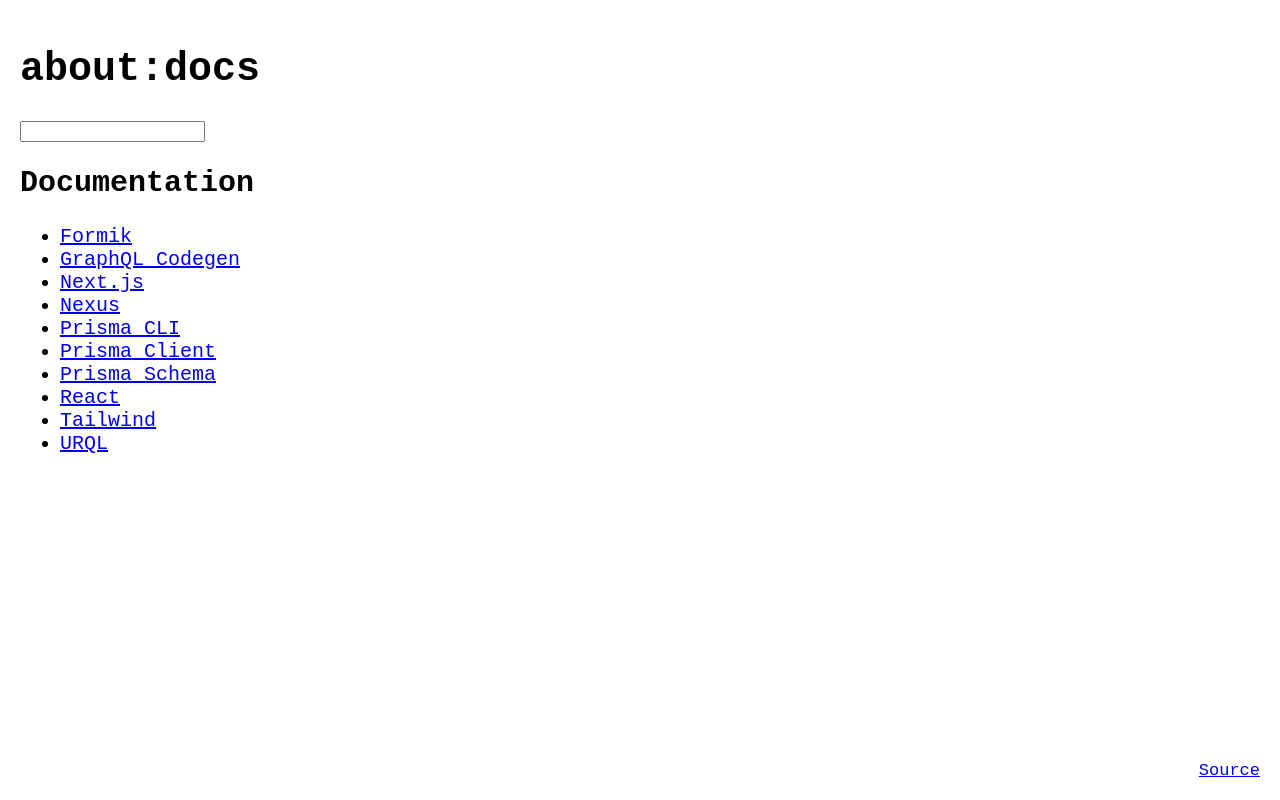
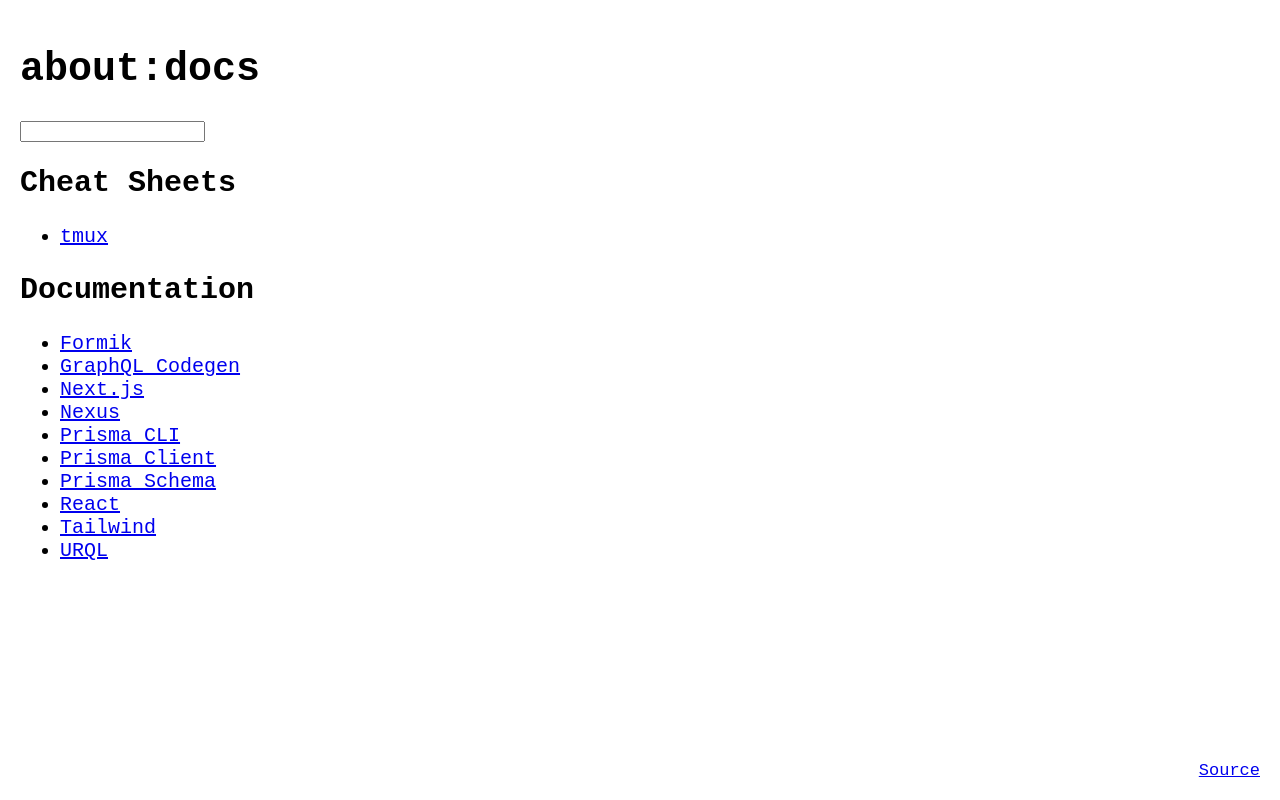
Before and after one commit to kinday/browser-homepage, a website built with Parcel: page index.html in a window 1280 px wide. Built offline with nearby package versions, Linux system fonts and the light colour scheme.

Commit message:
Add tmux cheatsheet

```diff
--- a/index.html
+++ b/index.html
@@ -10,6 +10,12 @@
     <div id="app">
       <h1>about:docs</h1>
       <input id="search" type="search" />
+      <h2>Cheat Sheets</h2>
+      <ul class="js-searchable">
+        <li>
+          <a href="https://tmuxcheatsheet.com/">tmux</a>
+        </li>
+      </ul>
       <h2>Documentation</h2>
       <ul class="js-searchable">
         <li>
```
